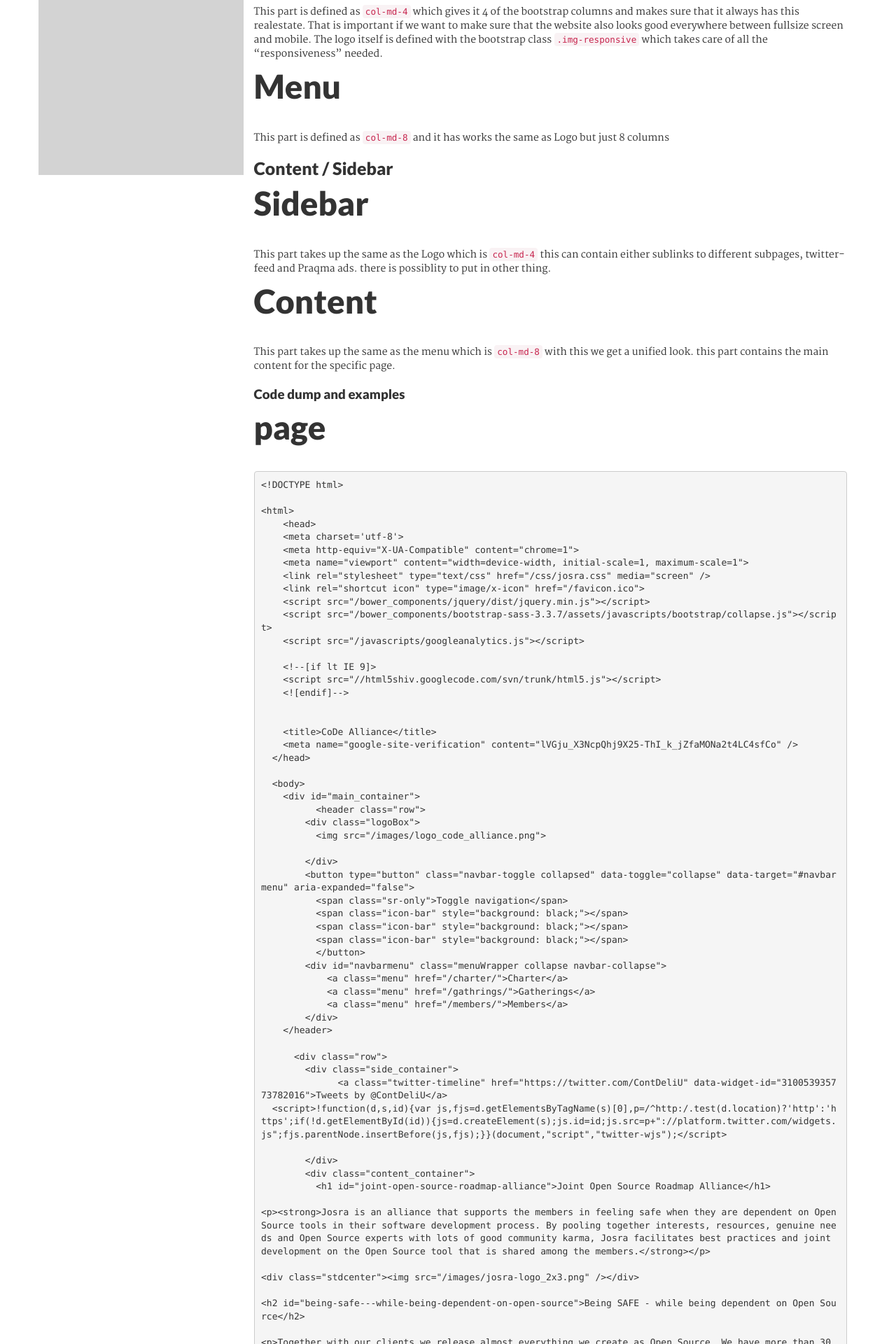
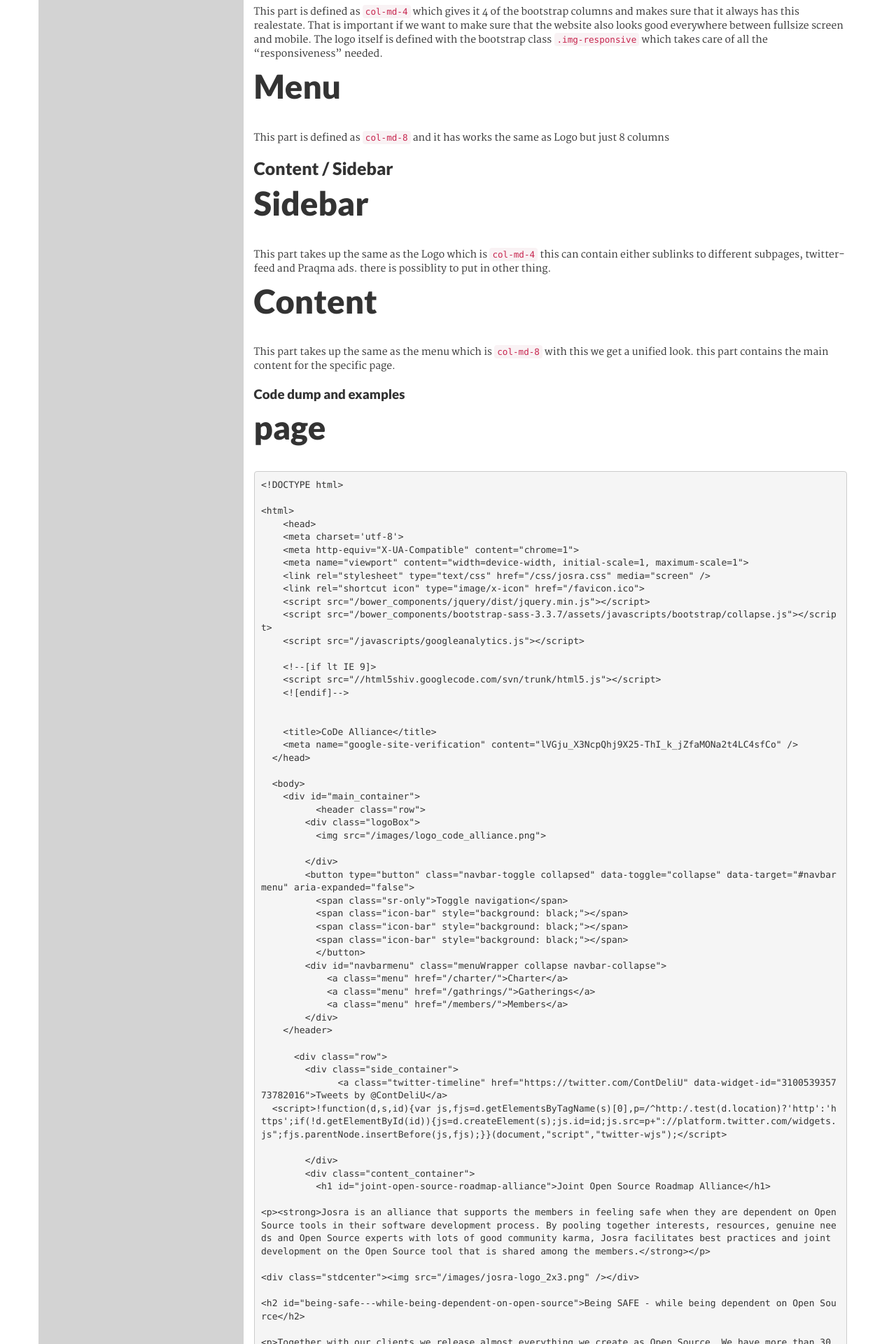
Before and after one commit to Praqma/web-alliance, a Jekyll site: the page built from LayoutDesign.md, in a window 1280 px wide. Shown: the part 430-2350 px from the top of the page at 70% size. Built offline with Jekyll 4.4.1, drawn with Linux system fonts in a browser that asks for light colours; our own code applies the rules of GitHub Pages for plain Markdown files.

Commit message:
close #18 stretch the side container

```diff
--- a/_layouts/default.html
+++ b/_layouts/default.html
@@ -6,7 +6,7 @@
   <body>
   <div id="main_container">
     {%include banner.html%}
-      <div class="row">
+      <div class="row content">
         <div class="side_container">
           {%include lsbycat.html%}
         </div>
--- a/_sass/wireframe.sass
+++ b/_sass/wireframe.sass
@@ -2,10 +2,14 @@
 #main_container
   @extend .container
 
+  .row
+    &.content
+      display: flex
+
   .side_container
     padding: 15px 15px 15px 15px
     background: lightgrey
-    min-height: 600px
+    align-items: stretch
     @extend .col-md-3
     @extend .col-sm-3
     @extend .hidden-xs
```
